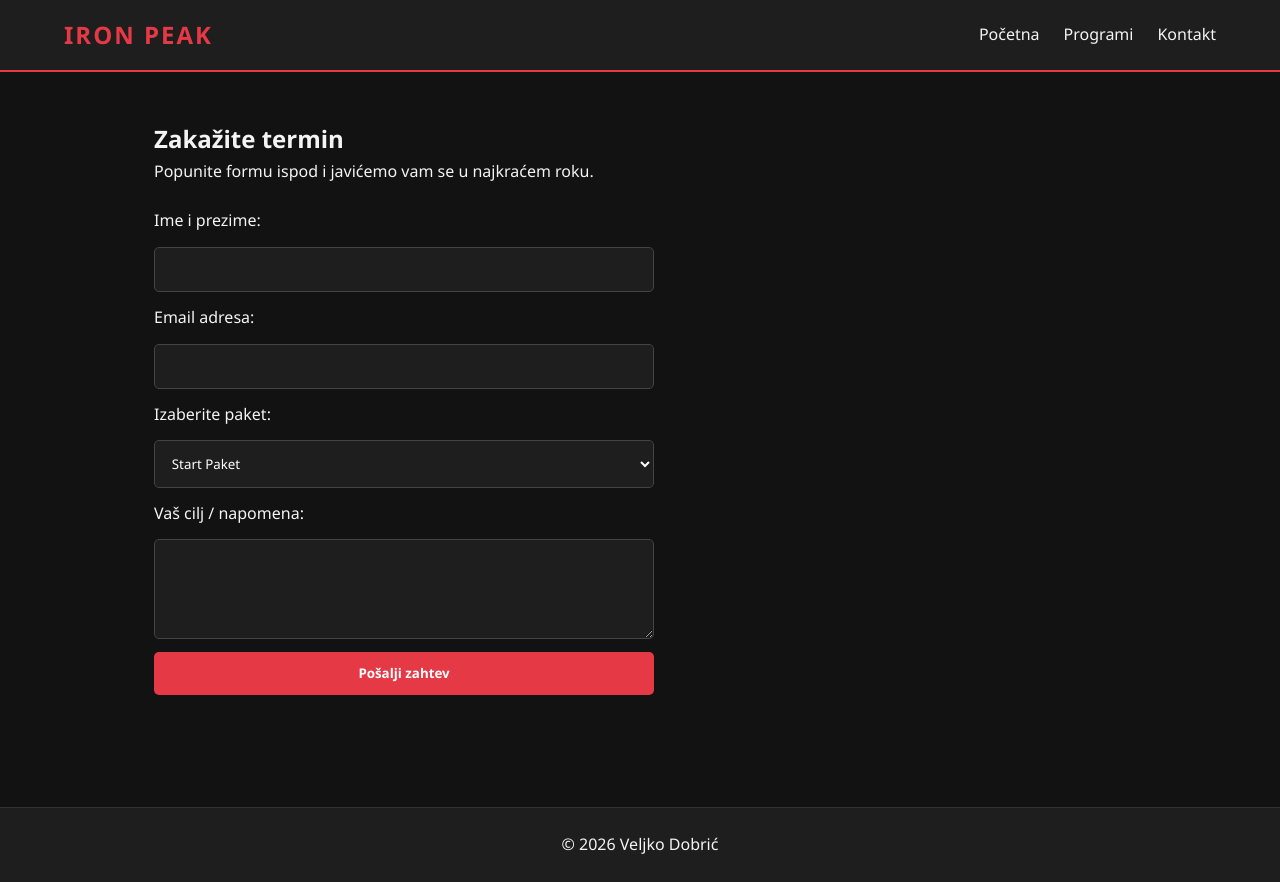
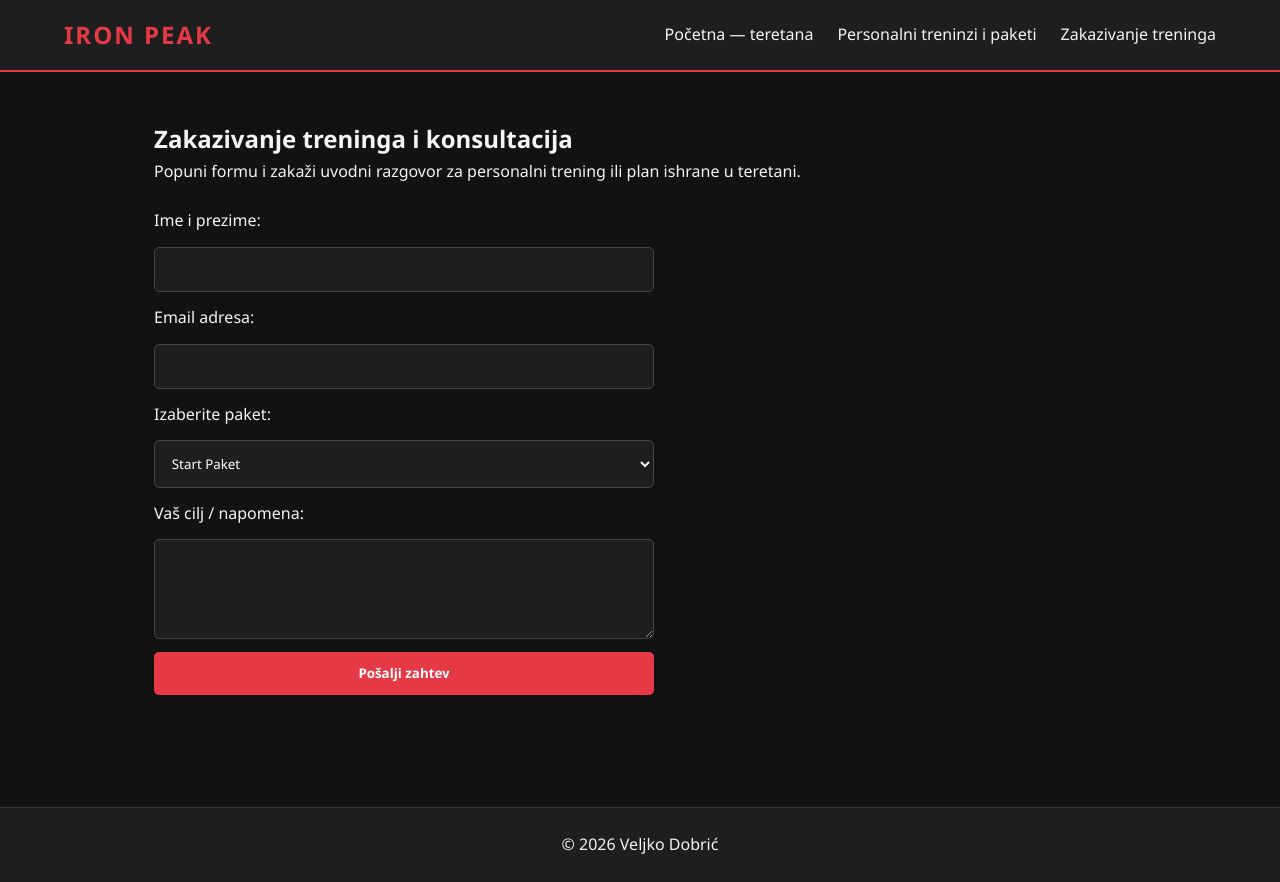
Before and after one commit to veljko319/VeljkoDobricIT2026, a plain HTML site: page kontakt.html in a window 1280 px wide. Drawn offline with Linux system fonts and the light colour scheme.

Commit message:
Enhance kontakt.html with SEO meta tags
Added meta tags for SEO and updated page content.

```diff
--- a/kontakt.html
+++ b/kontakt.html
@@ -4,25 +4,33 @@
     <meta charset="UTF-8">
     <meta name="viewport" content="width=device-width, initial-scale=1.0">
     <meta name="author" content="Veljko Dobrić">
-    <title>Kontakt - Sajt</title>
+    <meta name="description" content="Zakazivanje treninga i upit za personalni trener program i plan ishrane.">
+    <meta name="keywords" content="zakazivanje treninga, personalni trener, teretana, plan ishrane">
+    <meta property="og:title" content="Zakazivanje treninga | IRON PEAK">
+    <meta property="og:description" content="Pošalji prijavu za zakazivanje treninga i konsultacije.">
+    <meta property="og:type" content="website">
+    <meta property="og:url" content="https://veljko319.github.io/VeljkoDobricIT2026/kontakt.html">
+    <meta property="og:image" content="https://veljko319.github.io/VeljkoDobricIT2026/img/hero.jpg">
+    <title>Zakazivanje treninga — Kontakt | IRON PEAK</title>
+    <link rel="icon" type="image/svg+xml" href="favicon.svg">
     <link rel="stylesheet" href="css/style.css">
 </head>
 <body>
     <header>
-        <nav class="navbar">
+        <nav class="navbar" aria-label="Glavna navigacija">
             <div class="logo">IRON PEAK</div>
             <ul class="nav-links">
-                <li><a href="index.html">Početna</a></li>
-                <li><a href="trening.html">Programi</a></li>
-                <li><a href="kontakt.html">Kontakt</a></li>
+                <li><a href="index.html">Početna — teretana</a></li>
+                <li><a href="trening.html">Personalni treninzi i paketi</a></li>
+                <li><a href="kontakt.html">Zakazivanje treninga</a></li>
             </ul>
         </nav>
     </header>
 
     <section class="page-section">
         <div class="container">
-            <h1>Zakažite termin</h1>
-            <p>Popunite formu ispod i javićemo vam se u najkraćem roku.</p>
+            <h1>Zakazivanje treninga i konsultacija</h1>
+            <p>Popuni formu i zakaži uvodni razgovor za personalni trening ili plan ishrane u teretani.</p>
 
             <form id="bookingForm" class="booking-form">
                 <label for="ime">Ime i prezime:</label>
```
